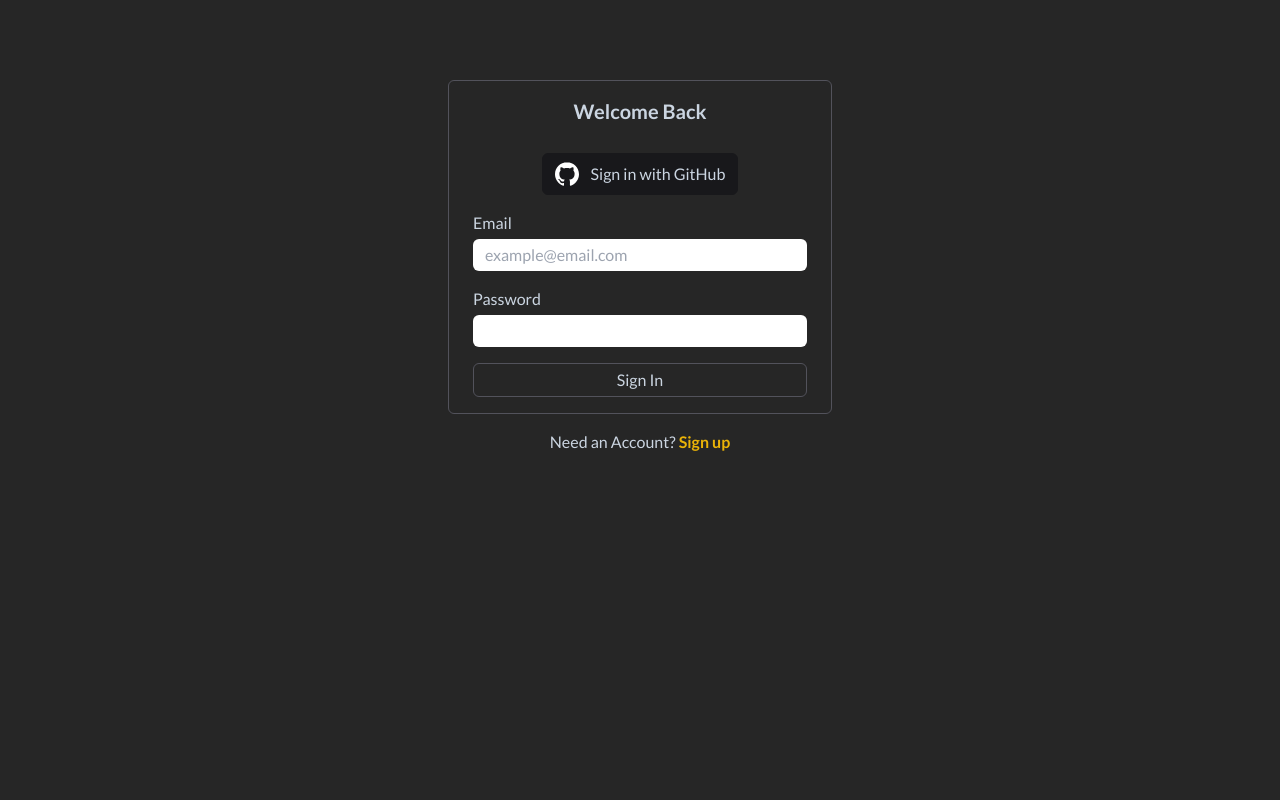
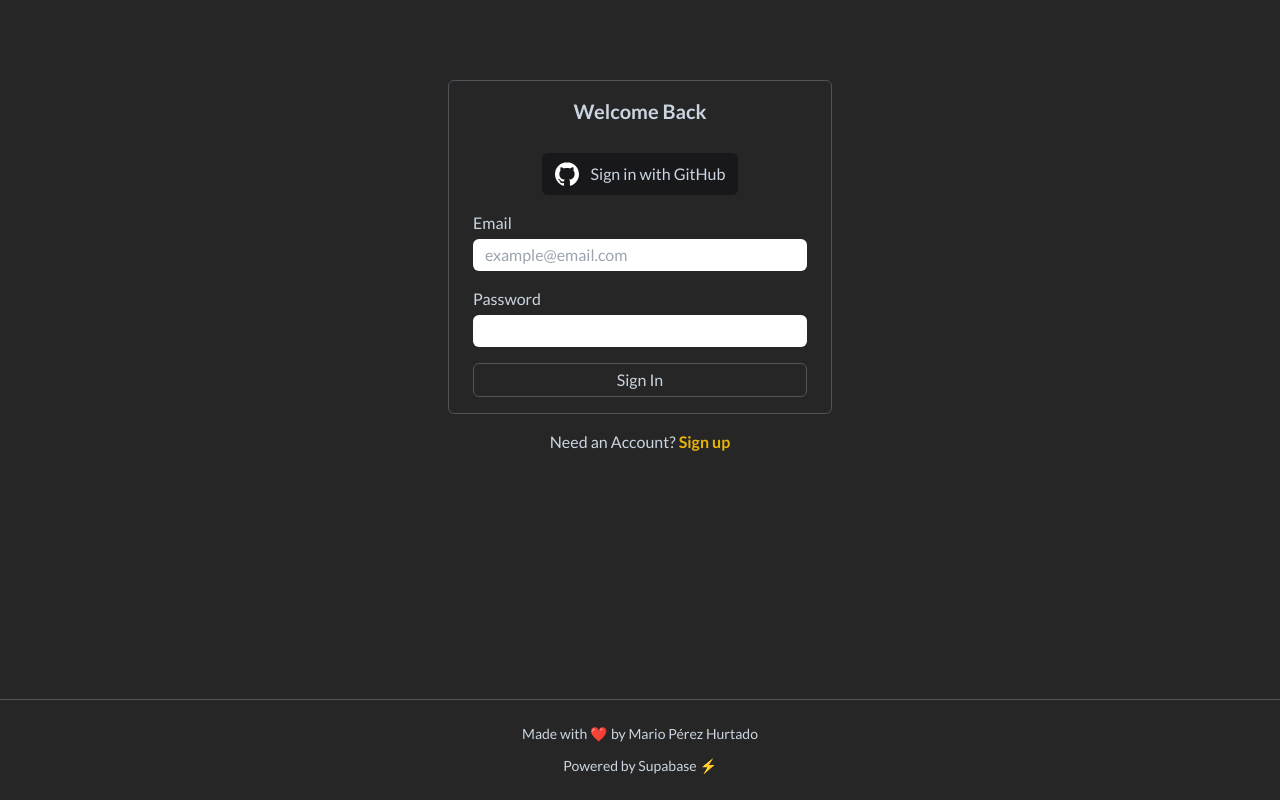
Before and after one commit to marioperezhurtado/DatsCap, a React (Vite) app: page /signin in a window 1280 px wide. Built offline with nearby package versions, Linux system fonts and the light colour scheme; no server answers.

Commit message:
Added footer

```diff
--- a/src/App.jsx
+++ b/src/App.jsx
@@ -11,11 +11,14 @@ import SignUp from './pages/SignUp/SignUp'
 import SignIn from './pages/SignIn/SignIn'
 import NotFound from './pages/NotFound/NotFound'
 
+import Footer from './layout/Footer/Footer'
+
 export default function App() {
   return (
     <AuthProvider>
       <DbProvider>
-        <div className="box-border min-h-screen bg-neutral-800 text-slate-300">
+        <div className="flex flex-col box-border min-h-screen bg-neutral-800 text-slate-300">
+          <div className="flex-grow">
             <Routes>
               <Route
                 path="/"
@@ -44,6 +47,8 @@ export default function App() {
               <Route path="/*" element={<NotFound />} />
             </Routes>
           </div>
+          <Footer />
+        </div>
       </DbProvider>
     </AuthProvider>
   )
--- /dev/null
+++ b/src/layout/Footer/Footer.jsx
@@ -0,0 +1,8 @@
+export default function Footer() {
+  return (
+    <footer className="w-full mt-10 p-6 text-sm text-center border-t border-zinc-600">
+      <h3 className="mb-3">Made with ❤️  by Mario Pérez Hurtado</h3>
+      <p>Powered by Supabase ⚡</p>
+    </footer>
+  )
+}
```
Lines whose indentation alone changed are shown as unchanged.
